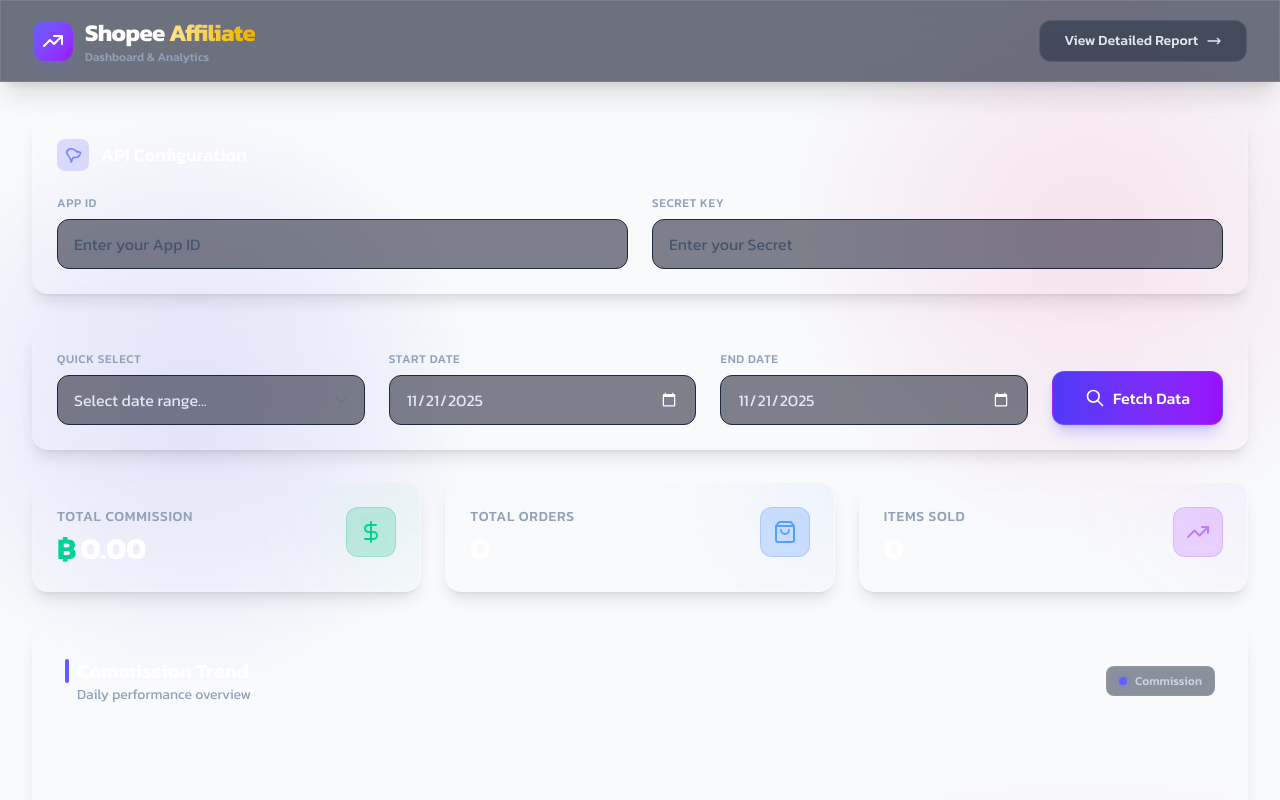
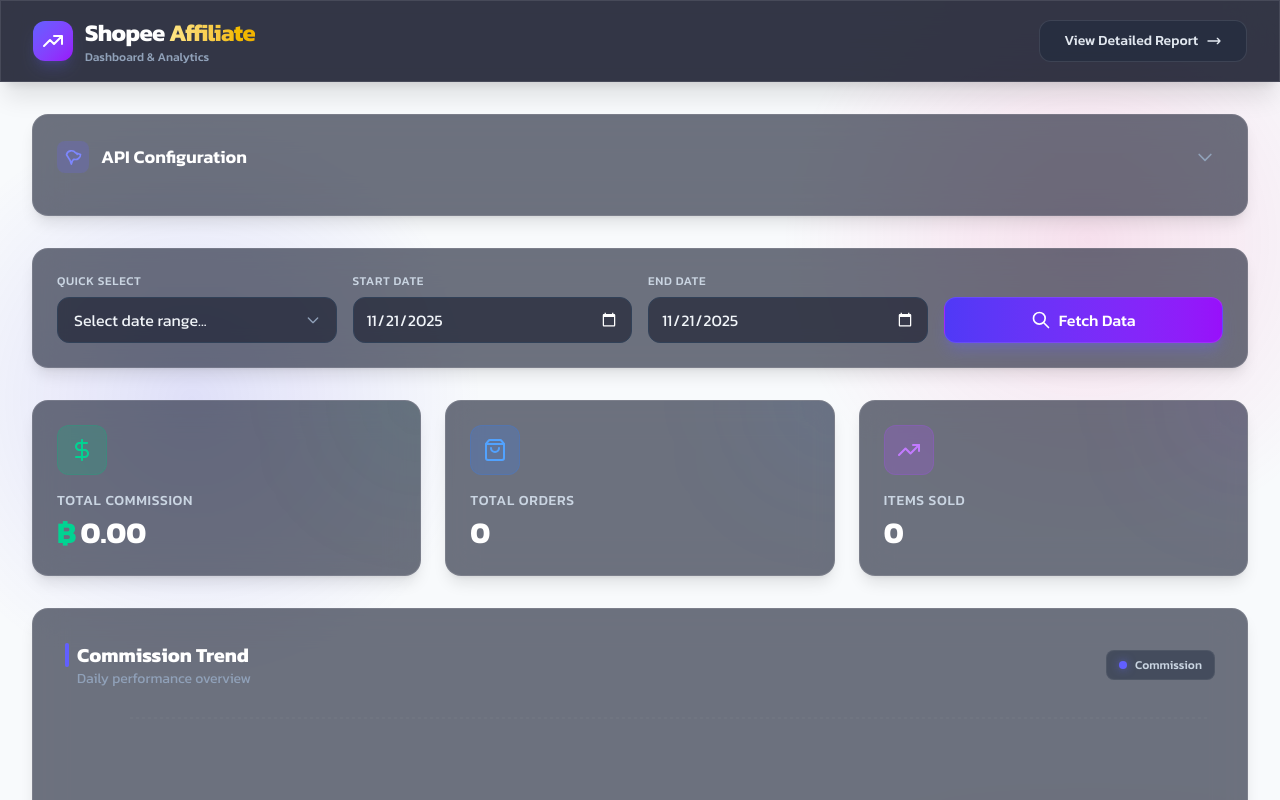
Before and after one commit to mnreview/mn_aff_report, a React (Vite) app: page / in a window 1280 px wide. Shown: the top 800 px of the page. Built offline with nearby package versions, Linux system fonts and the light colour scheme.

Commit message:
UI/UX Refinement: Improved contrast, compact layout, and collapsible inputs

```diff
--- a/src/components/Dashboard.jsx
+++ b/src/components/Dashboard.jsx
@@ -15,6 +15,7 @@
     const [loading, setLoading] = useState(false);
     const [error, setError] = useState(null);
     const [showFilters, setShowFilters] = useState(false);
+    const [showCredentials, setShowCredentials] = useState(false);
 
     const [filters, setFilters] = useState({
         subId: '',
@@ -184,7 +185,8 @@
             <div className="max-w-7xl mx-auto px-4 sm:px-6 lg:px-8 mt-8">
                 {/* API Credentials Section */}
                 <div className="glass-card p-6 rounded-2xl mb-8">
-                    <h2 className="text-lg font-semibold mb-6 text-white flex items-center gap-3">
+                    <div className="flex justify-between items-center mb-4">
+                        <h2 className="text-lg font-semibold text-white flex items-center gap-3">
                             <div className="w-8 h-8 rounded-lg bg-indigo-500/20 flex items-center justify-center text-indigo-400">
                                 <svg className="w-5 h-5" fill="none" viewBox="0 0 24 24" stroke="currentColor">
                                     <path strokeLinecap="round" strokeLinejoin="round" strokeWidth={2} d="M15 7a2 2 0 012 2m4 0a6 6 0 01-7.743 5.743L11.536 16l-1.536 4.442-1.536-4.442L4.257 9.257A6 6 0 0115 7z" />
@@ -192,28 +194,40 @@
                             </div>
                             API Configuration
                         </h2>
-                    <div className="grid grid-cols-1 md:grid-cols-2 gap-6">
+                        <button
+                            onClick={() => setShowCredentials(!showCredentials)}
+                            className="text-slate-400 hover:text-white transition-colors p-2 hover:bg-white/5 rounded-lg"
+                        >
+                            <svg className={`w-5 h-5 transition-transform ${showCredentials ? 'rotate-180' : ''}`} fill="none" viewBox="0 0 24 24" stroke="currentColor">
+                                <path strokeLinecap="round" strokeLinejoin="round" strokeWidth={2} d="M19 9l-7 7-7-7" />
+                            </svg>
+                        </button>
+                    </div>
+
+                    {showCredentials && (
+                        <div className="grid grid-cols-1 md:grid-cols-2 gap-6 animate-fade-in">
                             <div className="group">
-                            <label className="block text-xs font-medium text-slate-400 mb-2 uppercase tracking-wider">App ID</label>
+                                <label className="block text-xs font-medium text-slate-300 mb-2 uppercase tracking-wider">App ID</label>
                                 <input
                                     type="text"
                                     value={appId}
                                     onChange={(e) => setAppId(e.target.value)}
-                                className="w-full bg-slate-950/50 border border-slate-800 rounded-xl px-4 py-3 text-slate-200 focus:outline-none focus:ring-2 focus:ring-indigo-500/50 focus:border-indigo-500 transition-all placeholder:text-slate-600"
+                                    className="w-full bg-slate-950/50 border border-slate-700 rounded-xl px-4 py-3 text-slate-100 focus:outline-none focus:ring-2 focus:ring-indigo-500/50 focus:border-indigo-500 transition-all placeholder:text-slate-600"
                                     placeholder="Enter your App ID"
                                 />
                             </div>
                             <div className="group">
-                            <label className="block text-xs font-medium text-slate-400 mb-2 uppercase tracking-wider">Secret Key</label>
+                                <label className="block text-xs font-medium text-slate-300 mb-2 uppercase tracking-wider">Secret Key</label>
                                 <input
                                     type="password"
                                     value={secret}
                                     onChange={(e) => setSecret(e.target.value)}
-                                className="w-full bg-slate-950/50 border border-slate-800 rounded-xl px-4 py-3 text-slate-200 focus:outline-none focus:ring-2 focus:ring-indigo-500/50 focus:border-indigo-500 transition-all placeholder:text-slate-600"
+                                    className="w-full bg-slate-950/50 border border-slate-700 rounded-xl px-4 py-3 text-slate-100 focus:outline-none focus:ring-2 focus:ring-indigo-500/50 focus:border-indigo-500 transition-all placeholder:text-slate-600"
                                     placeholder="Enter your Secret"
                                 />
                             </div>
                         </div>
+                    )}
                 </div>
 
                 <Filters
--- a/src/components/DataTable.jsx
+++ b/src/components/DataTable.jsx
@@ -18,11 +18,11 @@
                 <table className="min-w-full divide-y divide-white/5">
                     <thead className="bg-slate-800/50">
                         <tr>
-                            <th className="px-6 py-4 text-left text-xs font-semibold text-slate-400 uppercase tracking-wider">Date</th>
-                            <th className="px-6 py-4 text-left text-xs font-semibold text-slate-400 uppercase tracking-wider">Order ID</th>
-                            <th className="px-6 py-4 text-left text-xs font-semibold text-slate-400 uppercase tracking-wider">Product</th>
-                            <th className="px-6 py-4 text-left text-xs font-semibold text-slate-400 uppercase tracking-wider">Price</th>
-                            <th className="px-6 py-4 text-left text-xs font-semibold text-slate-400 uppercase tracking-wider">Commission</th>
+                            <th className="px-6 py-4 text-left text-xs font-semibold text-slate-300 uppercase tracking-wider">Date</th>
+                            <th className="px-6 py-4 text-left text-xs font-semibold text-slate-300 uppercase tracking-wider">Order ID</th>
+                            <th className="px-6 py-4 text-left text-xs font-semibold text-slate-300 uppercase tracking-wider">Product</th>
+                            <th className="px-6 py-4 text-left text-xs font-semibold text-slate-300 uppercase tracking-wider">Price</th>
+                            <th className="px-6 py-4 text-left text-xs font-semibold text-slate-300 uppercase tracking-wider">Commission</th>
                         </tr>
                     </thead>
                     <tbody className="divide-y divide-white/5 bg-transparent">
--- a/src/components/Filters.jsx
+++ b/src/components/Filters.jsx
@@ -45,13 +45,13 @@
 
     return (
         <div className="glass-card p-6 rounded-2xl mb-8">
-            <div className="flex flex-wrap gap-6 items-end">
-                <div className="flex-1 min-w-[200px]">
-                    <label className="block text-xs font-medium text-slate-400 mb-2 uppercase tracking-wider">Quick Select</label>
+            <div className="grid grid-cols-1 md:grid-cols-12 gap-4 items-end">
+                <div className="md:col-span-3">
+                    <label className="block text-xs font-medium text-slate-300 mb-2 uppercase tracking-wider">Quick Select</label>
                     <div className="relative">
                         <select
                             onChange={(e) => handlePresetChange(e.target.value)}
-                            className="w-full bg-slate-950/50 border border-slate-800 rounded-xl px-4 py-3 text-slate-200 focus:outline-none focus:ring-2 focus:ring-indigo-500/50 focus:border-indigo-500 transition-all appearance-none cursor-pointer"
+                            className="w-full bg-slate-950/50 border border-slate-700 rounded-xl px-4 py-2.5 text-slate-100 focus:outline-none focus:ring-2 focus:ring-indigo-500/50 focus:border-indigo-500 transition-all appearance-none cursor-pointer"
                         >
                             <option value="" className="bg-slate-900">Select date range...</option>
                             <option value="yesterday" className="bg-slate-900">เมื่อวาน</option>
@@ -60,34 +60,39 @@
                             <option value="thisMonth" className="bg-slate-900">เดือนนี้</option>
                             <option value="lastMonth" className="bg-slate-900">เดือนที่แล้ว</option>
                         </select>
-                        <div className="absolute right-4 top-1/2 -translate-y-1/2 pointer-events-none text-slate-500">
+                        <div className="absolute right-4 top-1/2 -translate-y-1/2 pointer-events-none text-slate-400">
                             <svg className="w-4 h-4" fill="none" viewBox="0 0 24 24" stroke="currentColor">
                                 <path strokeLinecap="round" strokeLinejoin="round" strokeWidth={2} d="M19 9l-7 7-7-7" />
                             </svg>
                         </div>
                     </div>
                 </div>
-                <div className="flex-1 min-w-[200px]">
-                    <label className="block text-xs font-medium text-slate-400 mb-2 uppercase tracking-wider">Start Date</label>
+
+                <div className="grid grid-cols-2 gap-4 md:col-span-6">
+                    <div>
+                        <label className="block text-xs font-medium text-slate-300 mb-2 uppercase tracking-wider">Start Date</label>
                         <input
                             type="date"
                             value={startDate}
                             onChange={(e) => setStartDate(e.target.value)}
-                        className="w-full bg-slate-950/50 border border-slate-800 rounded-xl px-4 py-3 text-slate-200 focus:outline-none focus:ring-2 focus:ring-indigo-500/50 focus:border-indigo-500 transition-all [color-scheme:dark]"
+                            className="w-full bg-slate-950/50 border border-slate-700 rounded-xl px-3 py-2.5 text-slate-100 focus:outline-none focus:ring-2 focus:ring-indigo-500/50 focus:border-indigo-500 transition-all [color-scheme:dark]"
                         />
                     </div>
-                <div className="flex-1 min-w-[200px]">
-                    <label className="block text-xs font-medium text-slate-400 mb-2 uppercase tracking-wider">End Date</label>
+                    <div>
+                        <label className="block text-xs font-medium text-slate-300 mb-2 uppercase tracking-wider">End Date</label>
                         <input
                             type="date"
                             value={endDate}
                             onChange={(e) => setEndDate(e.target.value)}
-                        className="w-full bg-slate-950/50 border border-slate-800 rounded-xl px-4 py-3 text-slate-200 focus:outline-none focus:ring-2 focus:ring-indigo-500/50 focus:border-indigo-500 transition-all [color-scheme:dark]"
+                            className="w-full bg-slate-950/50 border border-slate-700 rounded-xl px-3 py-2.5 text-slate-100 focus:outline-none focus:ring-2 focus:ring-indigo-500/50 focus:border-indigo-500 transition-all [color-scheme:dark]"
                         />
                     </div>
+                </div>
+
+                <div className="md:col-span-3">
                     <button
                         onClick={onSearch}
-                    className="bg-gradient-to-r from-indigo-600 to-purple-600 text-white px-8 py-3.5 rounded-xl hover:from-indigo-500 hover:to-purple-500 transition-all shadow-lg shadow-indigo-500/30 font-medium flex items-center gap-2 active:scale-95 transform duration-100 border border-white/10"
+                        className="w-full bg-gradient-to-r from-indigo-600 to-purple-600 text-white px-6 py-2.5 rounded-xl hover:from-indigo-500 hover:to-purple-500 transition-all shadow-lg shadow-indigo-500/30 font-medium flex items-center justify-center gap-2 active:scale-95 transform duration-100 border border-white/10"
                     >
                         <svg className="w-5 h-5" fill="none" viewBox="0 0 24 24" stroke="currentColor">
                             <path strokeLinecap="round" strokeLinejoin="round" strokeWidth={2} d="M21 21l-6-6m2-5a7 7 0 11-14 0 7 7 0 0114 0z" />
@@ -96,6 +101,7 @@
                     </button>
                 </div>
             </div>
+        </div>
     );
 };
 
--- a/src/components/SummaryCards.jsx
+++ b/src/components/SummaryCards.jsx
@@ -8,49 +8,49 @@
 
     return (
         <div className="grid grid-cols-1 md:grid-cols-3 gap-6 mb-8">
-            <div className="glass-card p-6 rounded-2xl group relative overflow-hidden">
+            <div className="glass-card p-6 rounded-2xl relative overflow-hidden group">
                 <div className="absolute top-0 right-0 w-32 h-32 bg-emerald-500/10 rounded-full blur-3xl -mr-16 -mt-16 transition-all group-hover:bg-emerald-500/20"></div>
-                <div className="flex justify-between items-start relative z-10">
-                    <div>
-                        <p className="text-slate-400 font-medium mb-1 text-sm uppercase tracking-wider">Total Commission</p>
-                        <h3 className="text-3xl font-bold text-white flex items-baseline gap-1">
-                            <span className="text-emerald-400">฿</span>
-                            {totalCommission.toLocaleString('en-US', { minimumFractionDigits: 2, maximumFractionDigits: 2 })}
-                        </h3>
+                <div className="relative z-10">
+                    <div className="flex justify-between items-start mb-4">
+                        <div className="p-3 bg-emerald-500/20 rounded-xl border border-emerald-500/20 group-hover:scale-110 transition-transform duration-300">
+                            <DollarSign className="text-emerald-400" size={24} />
+                        </div>
                     </div>
-                    <div className="bg-emerald-500/20 p-3 rounded-xl backdrop-blur-sm border border-emerald-500/20 group-hover:scale-110 transition-transform duration-300">
-                        <DollarSign className="text-emerald-400" size={24} />
-                    </div>
+                    <p className="text-slate-300 text-sm font-medium mb-1 uppercase tracking-wider">Total Commission</p>
+                    <h3 className="text-3xl font-bold text-white flex items-baseline gap-1">
+                        <span className="text-emerald-400">฿</span>
+                        {totalCommission.toLocaleString('en-US', { minimumFractionDigits: 2, maximumFractionDigits: 2 })}
+                    </h3>
                 </div>
             </div>
 
-            <div className="glass-card p-6 rounded-2xl group relative overflow-hidden">
+            <div className="glass-card p-6 rounded-2xl relative overflow-hidden group">
                 <div className="absolute top-0 right-0 w-32 h-32 bg-blue-500/10 rounded-full blur-3xl -mr-16 -mt-16 transition-all group-hover:bg-blue-500/20"></div>
-                <div className="flex justify-between items-start relative z-10">
-                    <div>
-                        <p className="text-slate-400 font-medium mb-1 text-sm uppercase tracking-wider">Total Orders</p>
-                        <h3 className="text-3xl font-bold text-white">
-                            {totalOrders.toLocaleString()}
-                        </h3>
+                <div className="relative z-10">
+                    <div className="flex justify-between items-start mb-4">
+                        <div className="p-3 bg-blue-500/20 rounded-xl border border-blue-500/20 group-hover:scale-110 transition-transform duration-300">
+                            <ShoppingBag className="text-blue-400" size={24} />
+                        </div>
                     </div>
-                    <div className="bg-blue-500/20 p-3 rounded-xl backdrop-blur-sm border border-blue-500/20 group-hover:scale-110 transition-transform duration-300">
-                        <ShoppingBag className="text-blue-400" size={24} />
-                    </div>
+                    <p className="text-slate-300 text-sm font-medium mb-1 uppercase tracking-wider">Total Orders</p>
+                    <h3 className="text-3xl font-bold text-white">
+                        {totalOrders.toLocaleString()}
+                    </h3>
                 </div>
             </div>
 
-            <div className="glass-card p-6 rounded-2xl group relative overflow-hidden">
+            <div className="glass-card p-6 rounded-2xl relative overflow-hidden group">
                 <div className="absolute top-0 right-0 w-32 h-32 bg-purple-500/10 rounded-full blur-3xl -mr-16 -mt-16 transition-all group-hover:bg-purple-500/20"></div>
-                <div className="flex justify-between items-start relative z-10">
-                    <div>
-                        <p className="text-slate-400 font-medium mb-1 text-sm uppercase tracking-wider">Items Sold</p>
-                        <h3 className="text-3xl font-bold text-white">
-                            {totalItems.toLocaleString()}
-                        </h3>
+                <div className="relative z-10">
+                    <div className="flex justify-between items-start mb-4">
+                        <div className="p-3 bg-purple-500/20 rounded-xl border border-purple-500/20 group-hover:scale-110 transition-transform duration-300">
+                            <TrendingUp className="text-purple-400" size={24} />
+                        </div>
                     </div>
-                    <div className="bg-purple-500/20 p-3 rounded-xl backdrop-blur-sm border border-purple-500/20 group-hover:scale-110 transition-transform duration-300">
-                        <TrendingUp className="text-purple-400" size={24} />
-                    </div>
+                    <p className="text-slate-300 text-sm font-medium mb-1 uppercase tracking-wider">Items Sold</p>
+                    <h3 className="text-3xl font-bold text-white">
+                        {totalItems.toLocaleString()}
+                    </h3>
                 </div>
             </div>
         </div>
--- a/src/index.css
+++ b/src/index.css
@@ -32,11 +32,11 @@
 
 @layer utilities {
     .glass-panel {
-        @apply bg-slate-900/60 backdrop-blur-xl border border-white/10 shadow-xl;
+        @apply bg-slate-950/80 backdrop-blur-xl border border-white/10 shadow-xl;
     }
 
     .glass-card {
-        @apply bg-white/5 backdrop-blur-lg border border-white/10 shadow-lg hover:bg-white/10 transition-all duration-300;
+        @apply bg-slate-900/60 backdrop-blur-lg border border-white/10 shadow-lg hover:bg-slate-900/80 transition-all duration-300;
     }
 
     .text-gradient {
```
Also changed, not shown: src/components/Charts.jsx (+5 -5 lines), src/components/TopLists.jsx (+27 -27 lines). Lines whose indentation alone changed are shown as unchanged.
